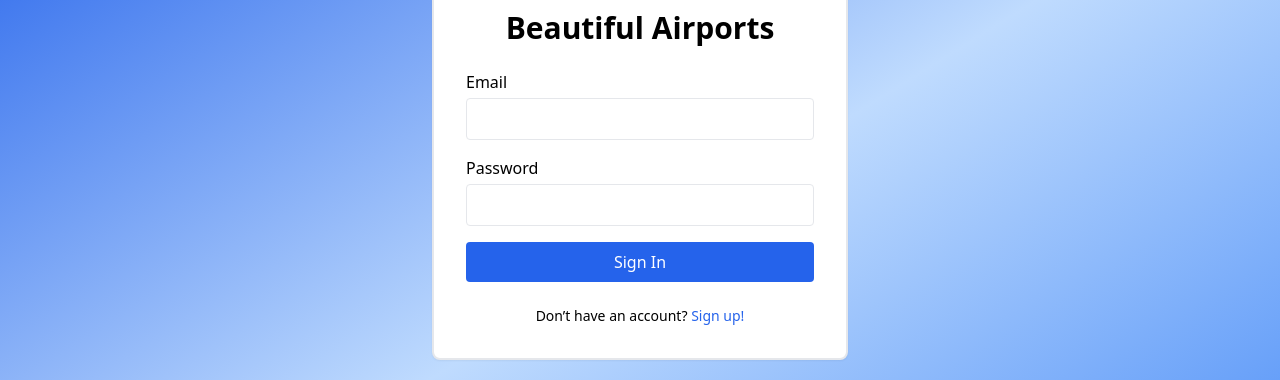
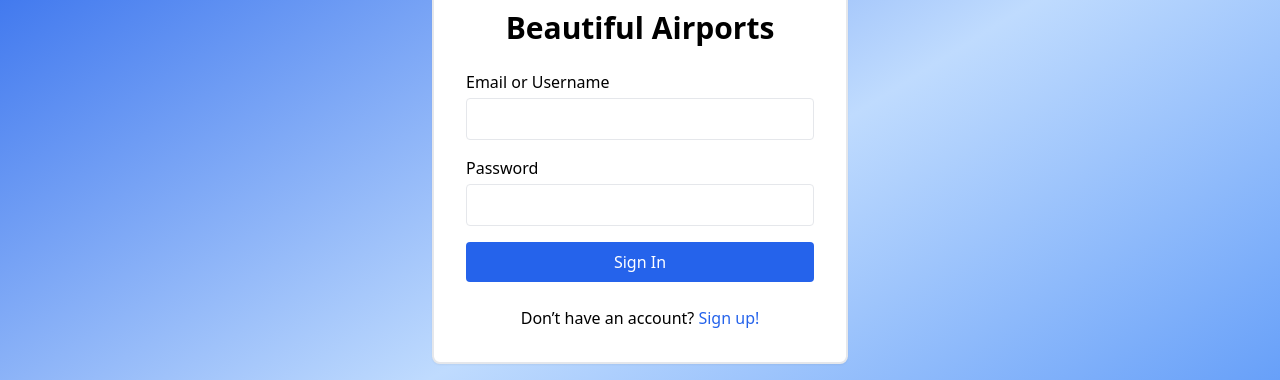
Before and after one commit to pablomotta/beautiful-airports, a Next.js app: page /auth/signin in a window 1280 px wide. Shown: the part 152-532 px from the top of the page. Built offline with nearby package versions, Linux system fonts and the light colour scheme; no server answers.

Commit message:
feat: optional identifier for signup

```diff
--- a/src/app/auth/signin/page.tsx
+++ b/src/app/auth/signin/page.tsx
@@ -1,14 +1,14 @@
-'use client';
+// src/app/auth/signin/page.tsx
+"use client";
 
-import { useState } from 'react';
-import { signIn } from 'next-auth/react';
-import { useRouter } from 'next/navigation';
-import Link from 'next/link';
+import { useState } from "react";
+import { signIn } from "next-auth/react";
+import { useRouter } from "next/navigation";
 
 export default function SignInPage() {
     const router = useRouter();
-    const [email, setEmail] = useState('');
-    const [password, setPassword] = useState('');
+    const [identifier, setIdentifier] = useState("");
+    const [password, setPassword] = useState("");
     const [error, setError] = useState<string | null>(null);
     const [loading, setLoading] = useState(false);
 
@@ -17,9 +17,9 @@ export default function SignInPage() {
         setError(null);
         setLoading(true);
 
-        const res = await signIn('credentials', {
+        const res = await signIn("credentials", {
             redirect: false,
-            email,
+            identifier,
             password,
         });
 
@@ -27,62 +27,58 @@ export default function SignInPage() {
         if (res?.error) {
             setError(res.error);
         } else {
-            router.replace('/');
+            router.replace("/");
         }
     };
 
     return (
         <main className="max-w-7xl mx-auto">
             <div className="grid grid-cols-12 py-10 px-4 h-full">
-                <div className="bg-white col-span-12 md:col-start-5 md:col-span-4 px-4 md:p-8 py-8 space-y-6 border-2 border-gray-200 rounded-lg h-full shadow-sm">
+                <div className="bg-white col-span-12 md:col-start-5 md:col-span-4
+                        px-4 md:p-8 py-8 space-y-6 border-2 border-gray-200
+                        rounded-lg h-full shadow-sm">
                     <h1 className="text-3xl font-bold text-center mb-6">
                         Beautiful Airports
                     </h1>
-
                     {error && (
                         <div className="text-red-600 text-center">{error}</div>
                     )}
-
                     <form onSubmit={handleSubmit} className="space-y-4">
                         <div>
-                            <label className="block mb-1 font-medium">Email</label>
+                            <label className="block mb-1 font-medium">
+                                Email or Username
+                            </label>
                             <input
-                                type="email"
-                                value={email}
-                                onChange={e => setEmail(e.target.value)}
+                                type="text"
+                                value={identifier}
+                                onChange={(e) => setIdentifier(e.target.value)}
                                 required
                                 className="w-full p-2 border rounded"
                             />
                         </div>
-
                         <div>
                             <label className="block mb-1 font-medium">Password</label>
                             <input
                                 type="password"
                                 value={password}
-                                onChange={e => setPassword(e.target.value)}
+                                onChange={(e) => setPassword(e.target.value)}
                                 required
                                 className="w-full p-2 border rounded"
                             />
                         </div>
-
                         <button
                             type="submit"
                             disabled={loading}
                             className="w-full py-2 bg-blue-600 text-white rounded disabled:opacity-50"
                         >
-                            {loading ? 'Signing In…' : 'Sign In'}
+                            {loading ? "Signing In…" : "Sign In"}
                         </button>
                     </form>
-
-                    <p className="text-center text-sm mt-4">
-                        Don’t have an account?{' '}
-                        <Link
-                            href="/auth/signup"
-                            className="text-blue-600 hover:underline"
-                        >
+                    <p className="text-center mt-4">
+                        Don’t have an account?{" "}
+                        <a href="/auth/signup" className="text-blue-600 hover:underline">
                             Sign up!
-                        </Link>
+                        </a>
                     </p>
                 </div>
             </div>
```
